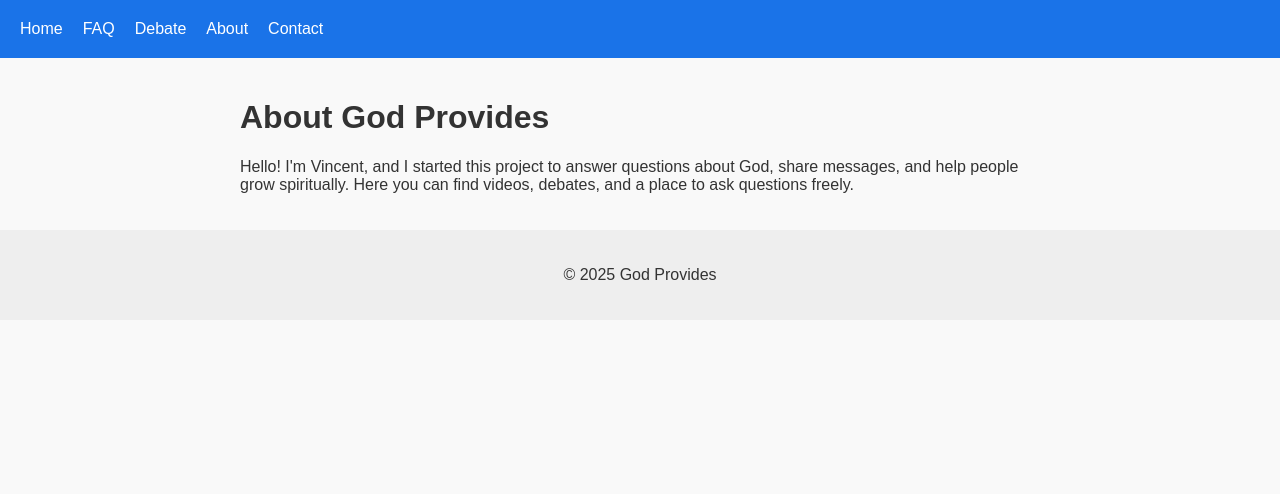
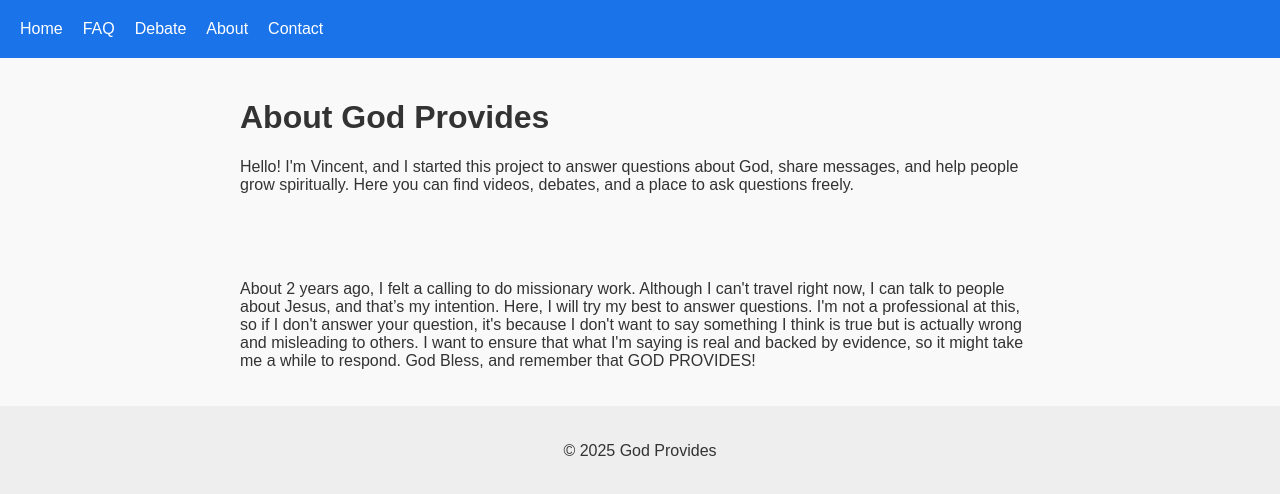
Before and after one commit to GodProvides/ChristianFAQs, a plain HTML site: page about.html in a window 1280 px wide. Drawn offline with Linux system fonts and the light colour scheme.

Commit message:
Update about.html

```diff
--- a/about.html
+++ b/about.html
@@ -22,6 +22,10 @@
 <main>
   <h1>About God Provides</h1>
   <p>Hello! I'm Vincent, and I started this project to answer questions about God, share messages, and help people grow spiritually. Here you can find videos, debates, and a place to ask questions freely.</p>
+<br>
+<br>
+<br>
+<p>About 2 years ago, I felt a calling to do missionary work. Although I can't travel right now, I can talk to people about Jesus, and that’s my intention. Here, I will try my best to answer questions. I'm not a professional at this, so if I don't answer your question, it's because I don't want to say something I think is true but is actually wrong and misleading to others. I want to ensure that what I'm saying is real and backed by evidence, so it might take me a while to respond. God Bless, and remember that GOD PROVIDES!</p>
 </main>
 
 <footer>
```
